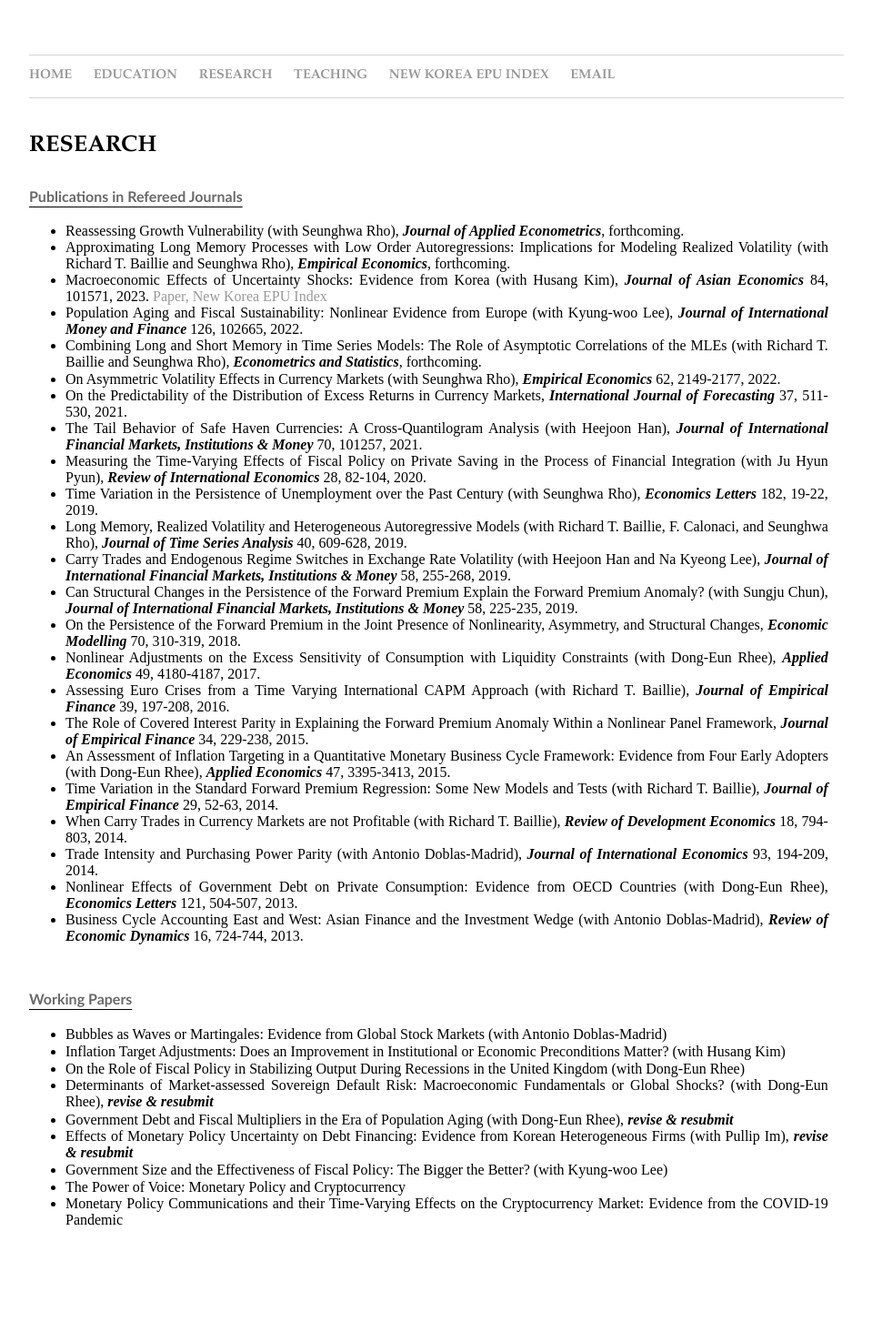
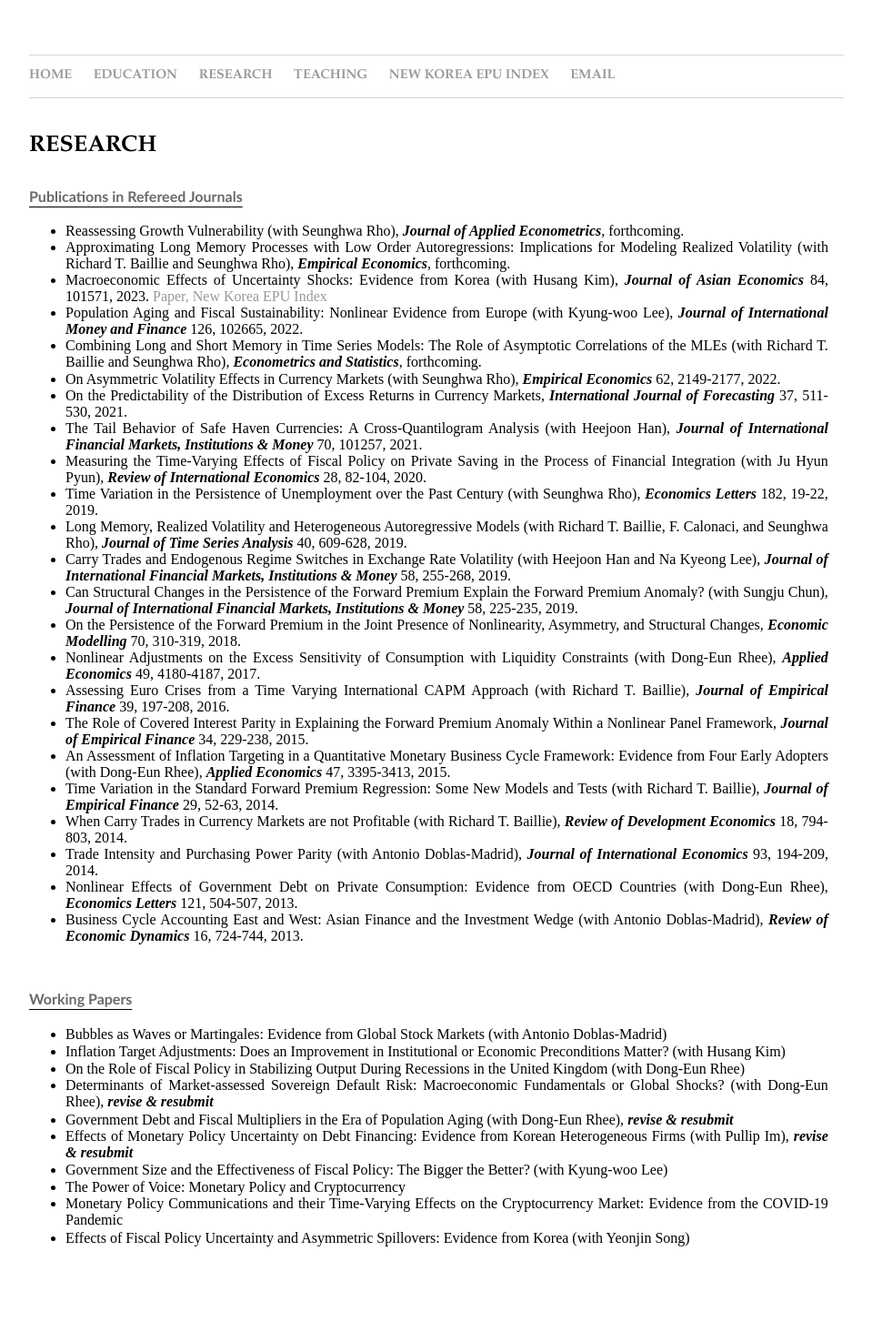
Before and after one commit to dooyeoncho/dooyeoncho.github.io, a Jekyll site: the page built from pages/research.html, in a window 1280 px wide. Shown: the whole page at 91% size, without its empty margins (160-1119 px from the left). Built offline with Jekyll 4.4.1, drawn with Linux system fonts in a browser that asks for light colours.

Commit message:
Update research.html

```diff
--- a/pages/research.html
+++ b/pages/research.html
@@ -62,5 +62,6 @@ span {
 		<span><li>Government Size and the Effectiveness of Fiscal Policy: The Bigger the Better? (with Kyung-woo Lee)</li></span>
 		<span><li>The Power of Voice: Monetary Policy and Cryptocurrency</li></span>
                 <span><li>Monetary Policy Communications and their Time-Varying Effects on the Cryptocurrency Market: Evidence from the COVID-19 Pandemic</li></span>
+		<span><li>Effects of Fiscal Policy Uncertainty and Asymmetric Spillovers: Evidence from Korea (with Yeonjin Song)</li></span>
 	</ul>
 </div>&nbsp;&nbsp;&nbsp;&nbsp;&nbsp;&nbsp;
```
